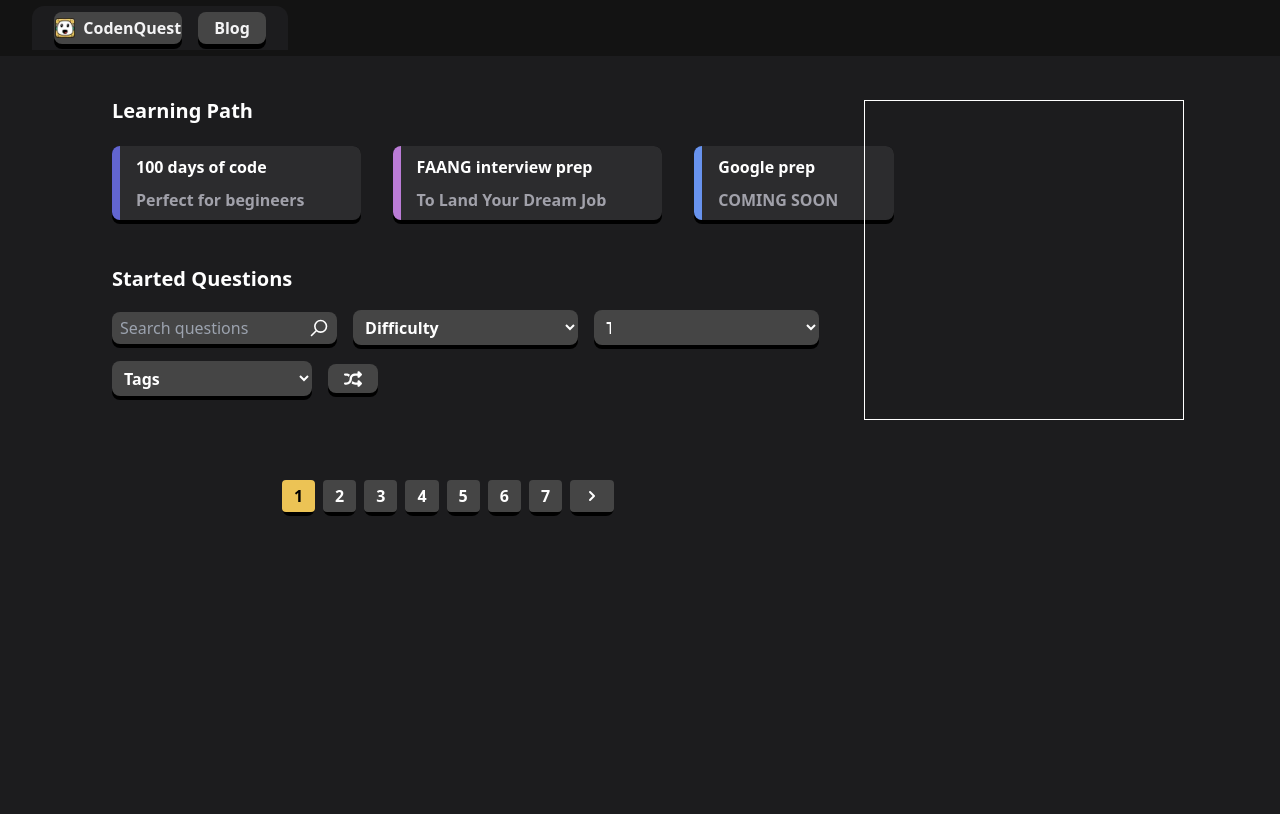
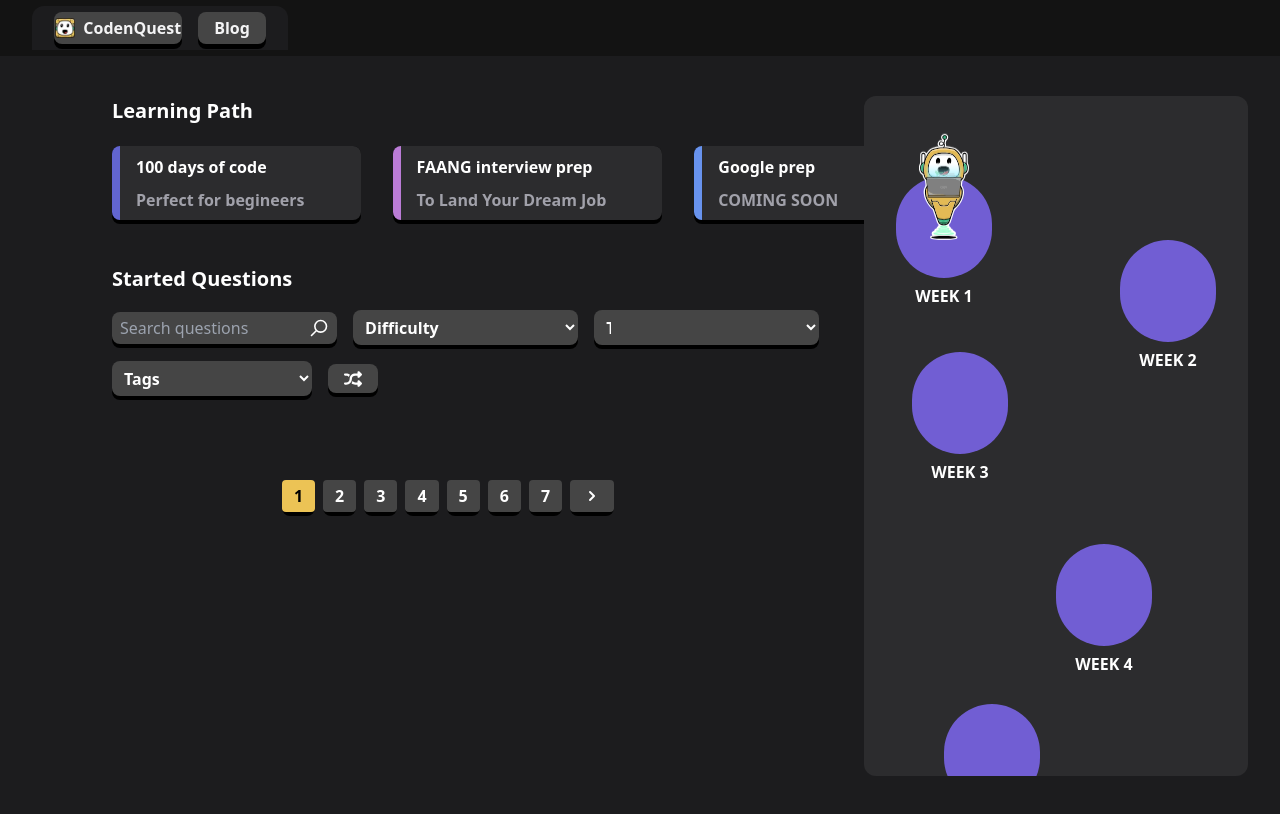
Before and after one commit to userAdityaa/frontend_code_quest, a Next.js app: page /questions in a window 1280 px wide. Shown: the top 814 px of the page. Built offline with nearby package versions, Linux system fonts and the light colour scheme; a web font is replaced by a local one.

Commit message:
questions: Modified the question page

```diff
--- a/app/questions/page.tsx
+++ b/app/questions/page.tsx
@@ -12,9 +12,6 @@ const muktaMahee = Mukta_Mahee({
   subsets: ['latin'],
 });
 
-const changePage = (page: number) => {
-
-}
 
 const Questions = () => {
   const searchParams = useSearchParams();
@@ -114,9 +111,38 @@ const Questions = () => {
             <Pagination/>
           </div>
         </div>
-        <div className='border border-white fixed right-24 h-[40%] w-[25%]'></div>
+
+        <div className='fixed right-8 h-[85%] w-[30%] top-24 rounded-xl bg-[#2c2c2e] overflow-y-scroll custom-scrollbar'>
+          <div className='absolute left-8 h-[15%] w-[25%] top-20 rounded-full bg-[#715ed3] flex items-start justify-center'>
+            <Image src='/week_avatar.svg' alt='week avatar' height={50} width={50} className='border-zinc-100 animate-bounce' style={{ marginTop: '-40px' }} />
+            <span className='absolute bottom-[-30px] text-white font-semibold uppercase'>week 1</span>
+          </div>
+
+          <div className='absolute right-8 h-[15%] w-[25%] top-36 rounded-full bg-[#715ed3] flex items-center justify-center'>
+          <span className='absolute bottom-[-30px] text-white font-semibold uppercase'>week 2</span>
+          </div>
+
+          <div className='absolute left-12 h-[15%] w-[25%] top-64 rounded-full bg-[#715ed3] flex items-center justify-center'>
+          <span className='absolute bottom-[-30px] text-white font-semibold uppercase'>week 3</span>
+          </div>
+
+          <div className='absolute right-24 h-[15%] w-[25%] top-[28rem] rounded-full bg-[#715ed3] flex items-center justify-center'>
+          <span className='absolute bottom-[-30px] text-white font-semibold uppercase'>week 4</span>
+          </div>
+
+          <div className='absolute left-20 h-[15%] w-[25%] top-[38rem] rounded-full bg-[#715ed3] flex items-center justify-center'>
+          <span className='absolute bottom-[-30px] text-white font-semibold uppercase'>week 5</span>
+          </div>
+
+          <div className='absolute right-14 h-[15%] w-[25%] top-[50rem] rounded-full bg-[#715ed3] flex items-center justify-center'>
+          <span className='absolute bottom-[-30px] text-white font-semibold uppercase'>week 6</span>
+          </div>
+
+          <div className='absolute left-14 h-[15%] w-[25%] top-[60rem] rounded-full bg-[#715ed3] flex items-center justify-center'>
+          <span className='absolute bottom-[-30px] text-white font-semibold uppercase'>week 7</span>
+          </div>
+        </div>
       </div>
-
     </div>
   );
 }
```
